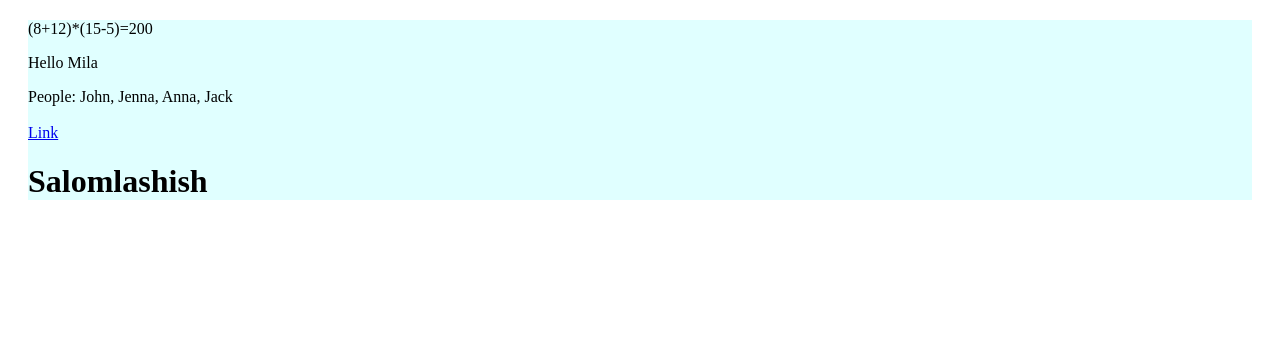
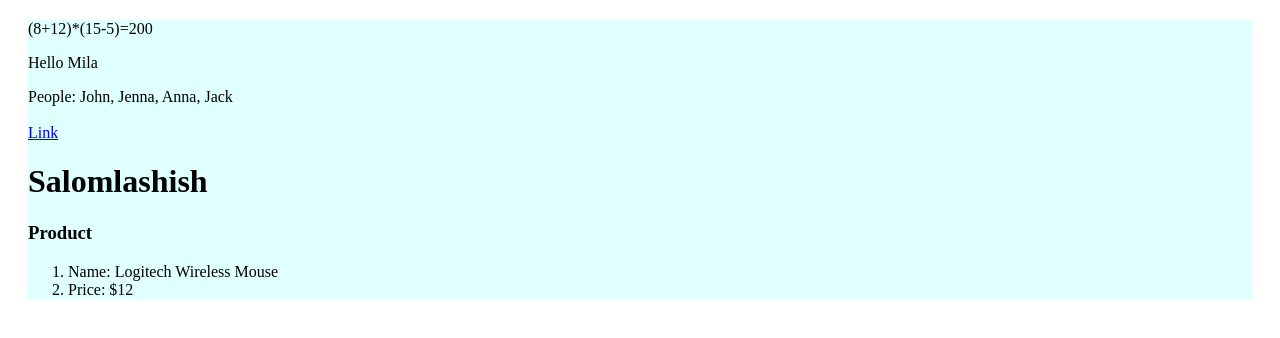
Before and after one commit to muxlisa-maxmudova/react.js.start, a React (Vite) app: page / in a window 1280 px wide. Shown: the top 338 px of the page. Built offline with nearby package versions, Linux system fonts and the light colour scheme.

Commit message:
Expressions end

```diff
--- a/src/App.jsx
+++ b/src/App.jsx
@@ -1,4 +1,5 @@
 import Salomlashish from "./Exppressions/Salomlashish.jsx";
+import ProductInformation from "./Exppressions/Product Information.jsx";
 
 function App() {
         const answer = (8+12)*(15-5)
@@ -15,6 +16,7 @@ function App() {
             <br/>
             <a href={link}>Link</a>
             <Salomlashish/>
+            <ProductInformation/>
         </div>
     )
 }
--- /dev/null
+++ b/src/Exppressions/Product Information.jsx
@@ -0,0 +1,23 @@
+const ProductInformation = () => {
+    const product = {
+        name:'Logitech Wireless Mouse',
+        price:12
+
+    }
+    return (
+        <div>
+            <h3>Product</h3>
+            <ol>
+                <li>
+                    Name: {product.name}
+                </li>
+                <li>
+                    Price: {`$${product.price}`}
+                </li>
+            </ol>
+
+
+        </div>
+    )
+}
+export default ProductInformation
```
